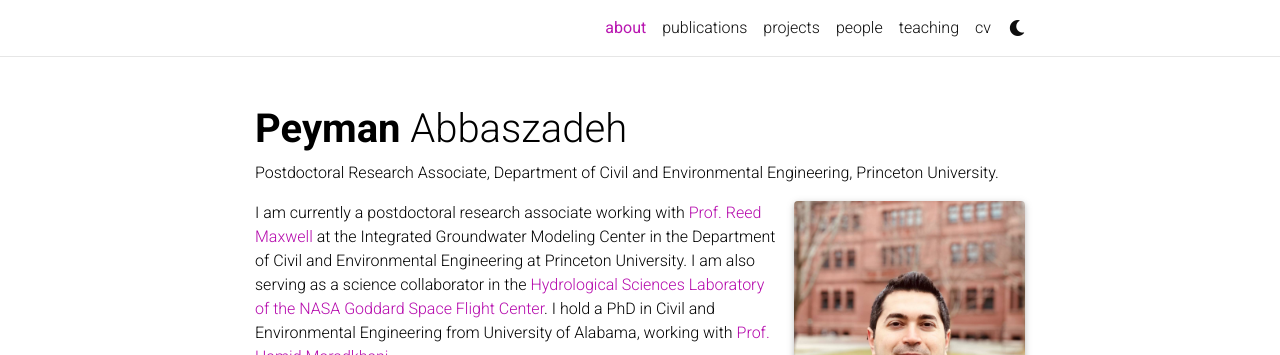
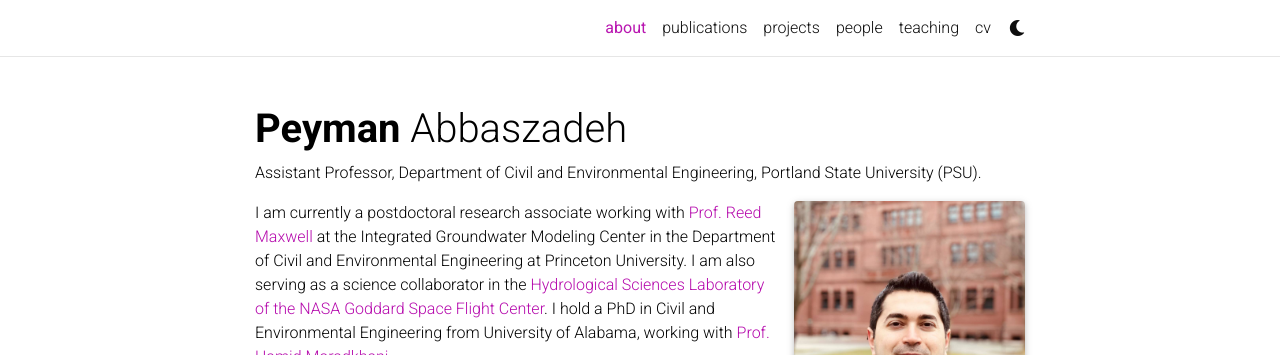
Before and after one commit to Pabbaszadeh/Pabbaszadeh.github.io, a Jekyll site: the page built from _pages/about.md, in a window 1280 px wide. Shown: the top 355 px of the page. Built offline with Jekyll 4.4.1, drawn with Linux system fonts in a browser that asks for light colours; full-size pictures stand in for the smaller copies a plugin makes; comment, search, counter and statistics services are not loaded; a style sheet for code colours, icons or effects is not loaded.

Commit message:
Update about.md

```diff
--- a/_pages/about.md
+++ b/_pages/about.md
@@ -2,7 +2,7 @@
 layout: about
 title: about
 permalink: /
-subtitle: Postdoctoral Research Associate, Department of Civil and Environmental Engineering, Princeton University.
+subtitle: Assistant Professor, Department of Civil and Environmental Engineering, Portland State University (PSU).
 
 profile:
   align: right
```
